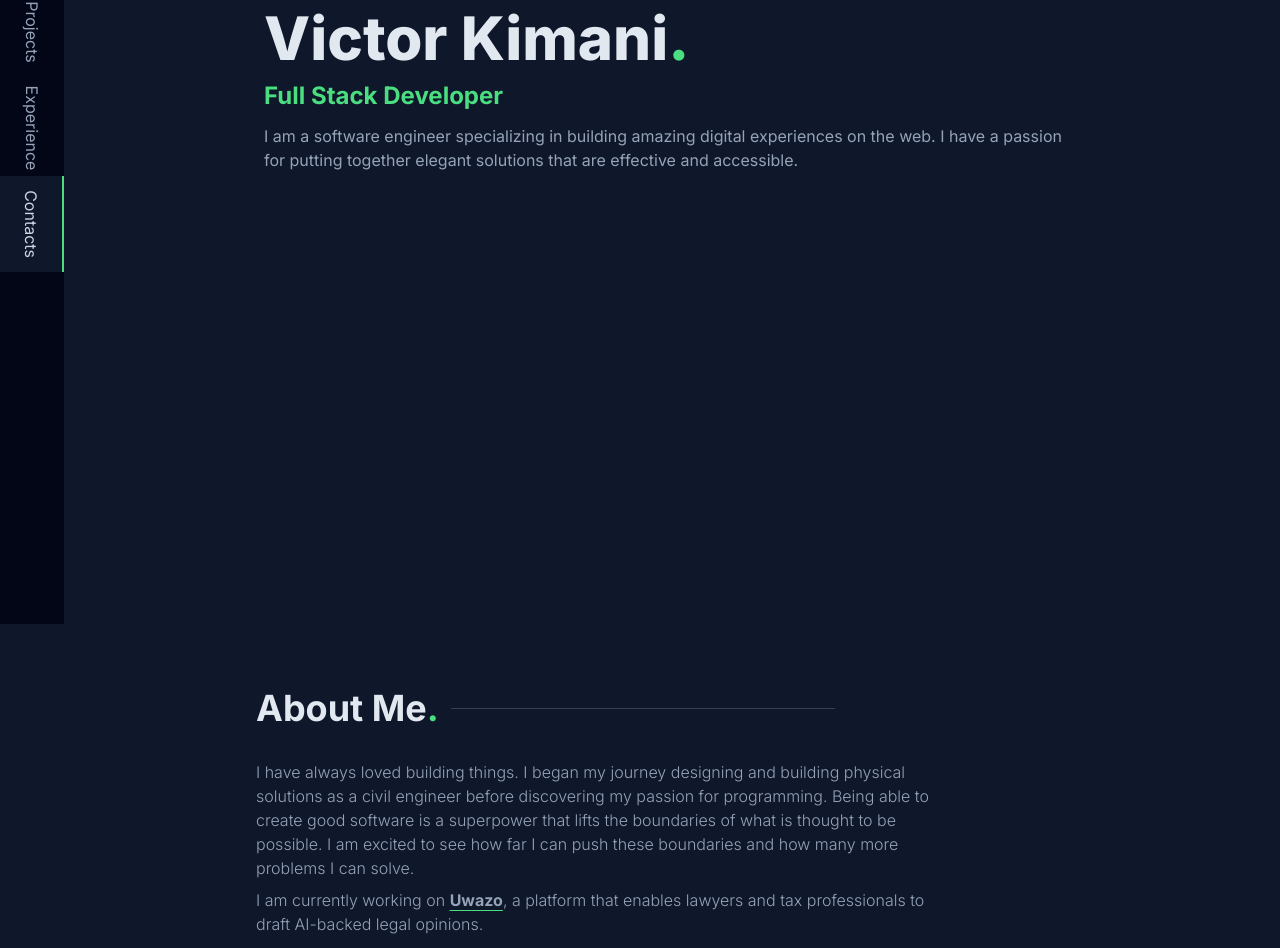
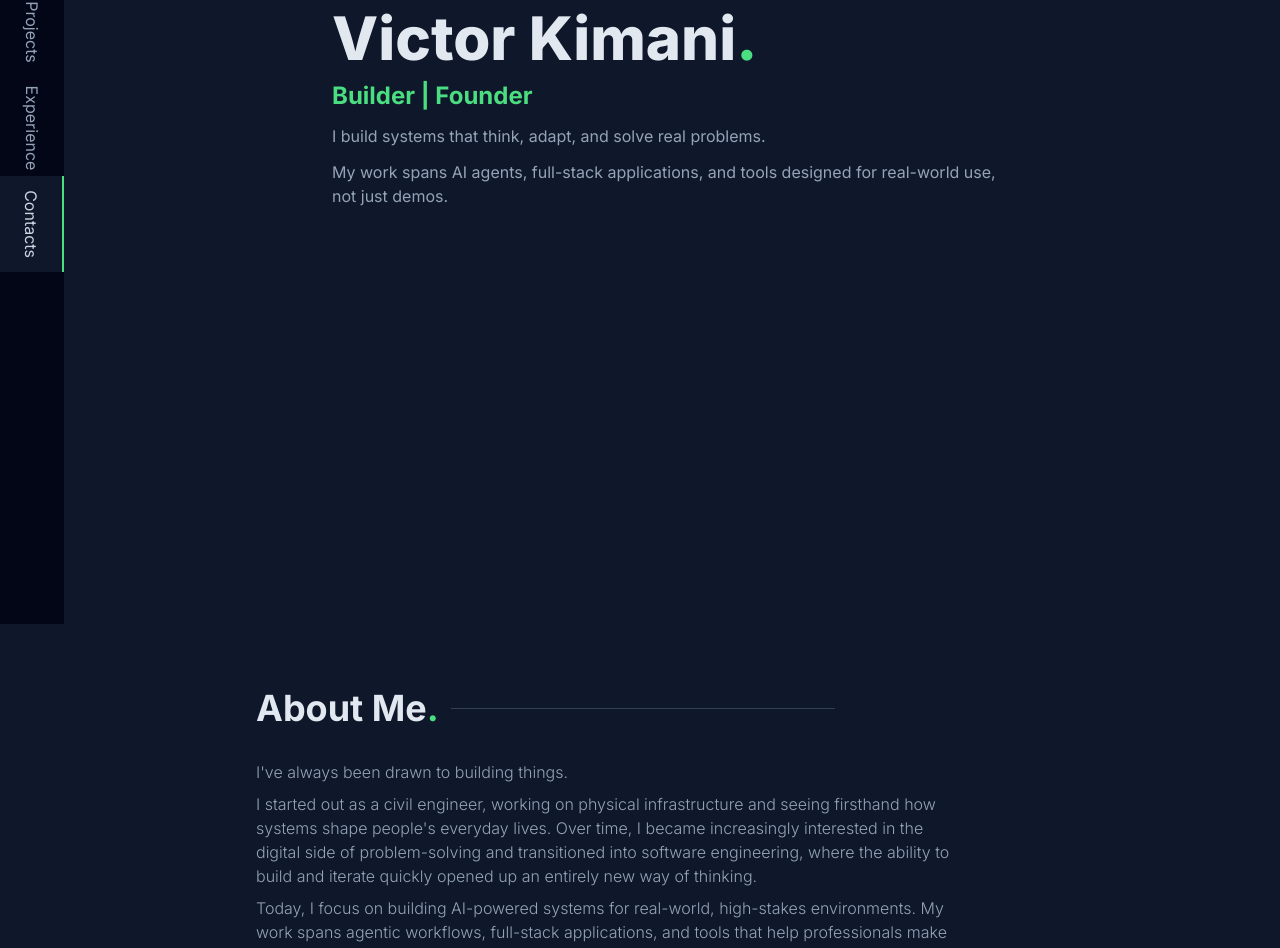
Before and after one commit to kodalegit/portfolio, a Next.js app in the folder portfolio/: page / in a window 1280 px wide. Shown: the part 176-1124 px from the top of the page. Built offline with nearby package versions, Linux system fonts and the light colour scheme.

Commit message:
update about, experience, and intro sections with refined messaging

```diff
--- a/portfolio/app/components/About.tsx
+++ b/portfolio/app/components/About.tsx
@@ -25,14 +25,23 @@ function About({ setActiveSection }: setActiveProps) {
         <Separator className="flex-grow ml-3 max-w-96 bg-slate-700" />
       </div>
       <div className="text-slate-400 font-light mt-6 w-full md:w-10/12">
-        I have always loved building things. I began my journey designing and
-        building physical solutions as a civil engineer before discovering my
-        passion for programming. Being able to create good software is a
-        superpower that lifts the boundaries of what is thought to be possible.
-        I am excited to see how far I can push these boundaries and how many
-        more problems I can solve.
+        I've always been drawn to building things.
         <p className="mt-2">
-          I am currently working on{" "}
+          I started out as a civil engineer, working on physical infrastructure
+          and seeing firsthand how systems shape people's everyday lives. Over
+          time, I became increasingly interested in the digital side of
+          problem-solving and transitioned into software engineering, where the
+          ability to build and iterate quickly opened up an entirely new way of
+          thinking.
+        </p>
+        <p className="mt-2">
+          Today, I focus on building AI-powered systems for real-world,
+          high-stakes environments. My work spans agentic workflows, full-stack
+          applications, and tools that help professionals make better decisions
+          with complex data.
+        </p>
+        <p className="mt-2">
+          Building{" "}
           <a
             className="font-bold underline decoration-green-400 underline-offset-4 transition-all hover:underline hover:decoration-green-600 hover:decoration-2"
             href="https://uwazo.com/"
@@ -41,11 +50,13 @@ function About({ setActiveSection }: setActiveProps) {
           >
             Uwazo
           </a>
-          , a platform that enables lawyers and tax professionals to draft
-          AI-backed legal opinions.
+          , an AI-powered tax advisory platform, gave me a deeper appreciation
+          for what it takes to create products people trust and rely on - beyond
+          just the technical side.
         </p>
         <p className="mt-2">
-          I am currently open to interesting opportunities to apply my skills.
+          I'm especially interested in problems where technology,
+          decision-making, and real-world impact intersect.
         </p>
       </div>
     </section>
--- a/portfolio/app/components/Experience.tsx
+++ b/portfolio/app/components/Experience.tsx
@@ -26,39 +26,50 @@ function Experience({ setActiveSection }: setActiveProps) {
       </div>
       <div className="my-4">
         <h2 className="font-semibold text-xl">
-          <span className="text-green-400">Sofware Engineer</span> @ Islet Group
+          <span className="text-green-400">AI Engineer</span> @ Crafted Systems
         </h2>
-        <p className="text-slate-400 text-sm mt-1">2024 - Present</p>
+        <p className="text-slate-400 text-sm mt-1">Dec 2025 - Apr 2026</p>
         <p className="text-slate-400 mt-3">
-          Designed and developed responsive websites using modern frameworks,
-          optimizing performance and implementing SEO best practices. Built
-          custom plugins to integrate front-end interfaces with backend APIs,
-          collaborating with clients to deliver tailored, high-performing
-          solutions.
+          Designed and deployed agentic AI workflows, RAG systems, and
+          evaluation frameworks for enterprise financial platforms used by banks
+          and SACCOs, with a strong focus on privacy, reliability, and
+          production readiness.
         </p>
       </div>
       <div className="my-4">
         <h2 className="font-semibold text-xl">
-          <span className="text-green-400">Full-Stack Developer </span>@ Boxraft
-          Ltd
+          <span className="text-green-400">Founder & Lead Engineer</span> @
+          Uwazo
         </h2>
-        <p className="text-slate-400 text-sm mt-1">Oct 2023 - Dec 2023</p>
+        <p className="text-slate-400 text-sm mt-1">2025 - Present</p>
         <p className="text-slate-400 mt-3">
-          Built a Minimum Viable Product using Django to showcase integration of
-          generative AI into the existing news website. Delivered the successful
-          prototype and presented it to the company CEO.
+          Built an AI-powered tax advisory platform with document ingestion,
+          vector search, and contextual memory, while designing agentic,
+          citation-backed workflows and leading product development end to end.
         </p>
       </div>
       <div className="my-4">
         <h2 className="font-semibold text-xl">
-          <span className="text-green-400">Engineer </span>@ Athi Water Works
+          <span className="text-green-400">Software Engineering Consultant</span> @ Islet
+          Group
+        </h2>
+        <p className="text-slate-400 text-sm mt-1">2024 - Present</p>
+        <p className="text-slate-400 mt-3">
+          Developed and launched primary digital platforms for Kenya's largest
+          pharmaceutical association and the Kenya Dental Association, including
+          custom API integrations for certification tracking and events
+          management at scale.
+        </p>
+      </div>
+      <div className="my-4">
+        <h2 className="font-semibold text-xl">
+          <span className="text-green-400">Engineer</span> @ Athi Water Works
           Agency
         </h2>
-        <p className="text-slate-400 text-sm mt-1">Jul 2022 - Oct 2023</p>
+        <p className="text-slate-400 text-sm mt-1">Jul 2022 - Oct 2024</p>
         <p className="text-slate-400 mt-3">
-          Collaborated with cross-functional teams to gather requirements,
-          design solutions, and deliver high-quality projects within defined
-          timelines
+          Collaborated across teams to define requirements, shape solutions, and
+          deliver infrastructure projects within scope and timeline.
         </p>
       </div>
     </section>
--- a/portfolio/app/components/Intro.tsx
+++ b/portfolio/app/components/Intro.tsx
@@ -6,15 +6,15 @@ function Intro() {
         Victor Kimani<span className="text-green-400">.</span>
       </p>
       <p className="text-xl font-light py-3">
-        <span className="text-green-400 font-bold text-2xl">
-          Full Stack Developer
-        </span>
+        <span className="text-green-400 font-bold text-2xl">Builder | Founder</span>
       </p>
-      <p className="text-slate-400">
-        I am a software engineer specializing in building amazing digital
-        experiences on the web. I have a passion for putting together elegant
-        solutions that are effective and accessible.
-      </p>
+      <div className="text-slate-400 space-y-3 max-w-2xl">
+        <p>I build systems that think, adapt, and solve real problems.</p>
+        <p>
+          My work spans AI agents, full-stack applications, and tools designed
+          for real-world use, not just demos.
+        </p>
+      </div>
     </section>
   );
 }
--- a/portfolio/app/components/Projects.tsx
+++ b/portfolio/app/components/Projects.tsx
@@ -80,9 +80,7 @@ function Projects({ setActiveSection }: setActiveProps) {
                     <DialogTitle>Project Preview</DialogTitle>
                   </DialogHeader>
                   <video
-                    src="https://gi9pozqnuexhf2qt.public.blob.vercel-storage.com/Videos/Uwazo%20Recording%202025-07-28%20175630.mp4"
-                    controls
-                    autoPlay
+                    src="https://gi9pozqnuexhf2qt.public.blob.vercel-storage.com/Videos/Uwazo%20Project%20Demo.mp4"
                     loop
                     muted
                     preload="none"
@@ -245,7 +243,7 @@ function Projects({ setActiveSection }: setActiveProps) {
                 className="bg-transparent rounded-3xl"
                 asChild
               >
-                <a href="https://ujenzi.tech/" target="_blank" rel="noopener">
+                <a href="https://monolith-935048637315.us-central1.run.app/" target="_blank" rel="noopener">
                   Visit
                 </a>
               </Button>
@@ -284,7 +282,7 @@ function Projects({ setActiveSection }: setActiveProps) {
               <p className="bg-slate-700 px-1 rounded-lg">TypeScript</p>
               <p className="bg-slate-700 px-1 rounded-lg">npm</p>
             </div>
-            <div className="flex justify-center">
+            <div className="flex justify-center items-center gap-4">
               <a
                 href="https://github.com/kodalegit/reactify-django"
                 target="_blank"
@@ -292,40 +290,20 @@ function Projects({ setActiveSection }: setActiveProps) {
               >
                 <FlatGitHubIcon />
               </a>
-            </div>
-          </div>
-        </div>
-      </div>
-
-      <div
-        className="relative h-96 mt-12 bg-auto bg-center rounded-md md:mx-2 lg:mx-20"
-        style={{
-          backgroundImage: `url('https://gi9pozqnuexhf2qt.public.blob.vercel-storage.com/TictactoeAI-0rkQUQRTPQgbSRewD8LLEt6xIvkinR.png')`,
-        }}
-      >
-        <div className="absolute inset-0 bg-slate-900 bg-opacity-95 flex items-center justify-center">
-          <div className="text-left text-slate-400 p-4 pt-12 md:p-8 max-sm:text-sm max-w-screen-md">
-            <h2 className="font-semibold text-2xl md:text-4xl mb-4 text-green-500">
-              TicTacToe AI
-            </h2>
-            <p className="mb-4">
-              Built an artificial intelligence model that utilizes the minimax
-              algorithm to solve an adversarial search problem and determine the
-              best possible move in Tictactoe. The AI model takes the current
-              board as input and recursively applies the minimax algorithm to
-              determine the most optimal move.
-            </p>
-            <div className="flex flex-wrap gap-2 justify-center mb-4">
-              <p className="bg-slate-700 px-1 rounded-lg">Python</p>
-            </div>
-            <div className="flex justify-center">
-              <a
-                href="https://github.com/kodalegit/tictactoeAI"
-                target="_blank"
-                rel="noopener"
+              <Button
+                size="sm"
+                variant="outline"
+                className="bg-transparent rounded-3xl"
+                asChild
               >
-                <FlatGitHubIcon />
-              </a>
+                <a
+                  href="https://medium.com/@victorkimani77/integrate-react-into-django-seamlessly-with-the-reactify-django-cli-19594ecca1c4"
+                  target="_blank"
+                  rel="noopener"
+                >
+                  Article
+                </a>
+              </Button>
             </div>
           </div>
         </div>
--- /dev/null
+++ b/portfolio/app/components/icons/MediumIcon.tsx
@@ -0,0 +1,13 @@
+function MediumIcon() {
+  return (
+    <svg
+      viewBox="0 0 24 24"
+      className="size-8 fill-slate-300 hover:fill-white"
+      xmlns="http://www.w3.org/2000/svg"
+    >
+      <path d="M4.37 7.29a.44.44 0 0 0-.13-.41L3.2 5.62V5.39h3.22l2.49 5.47 2.19-5.47h3.08v.23l-.89.85a.27.27 0 0 0-.1.26v6.54a.27.27 0 0 0 .1.26l.87.85v.23h-4.38v-.23l.9-.87c.09-.09.09-.11.09-.26V8.97l-2.5 6.34h-.34L5.02 8.97v3.64a.62.62 0 0 0 .17.53l1.17 1.42v.23H3.04v-.23l1.17-1.42a.6.6 0 0 0 .16-.53V7.29Zm11.67 7.5h4.76v-.23l-.91-.88a.26.26 0 0 1-.11-.25V6.57a.26.26 0 0 1 .11-.25l.91-.88v-.23h-4.76v.23l.91.88a.26.26 0 0 1 .11.25v6.86a.26.26 0 0 1-.11.25l-.91.88v.23Z" />
+    </svg>
+  );
+}
+
+export default MediumIcon;
```
